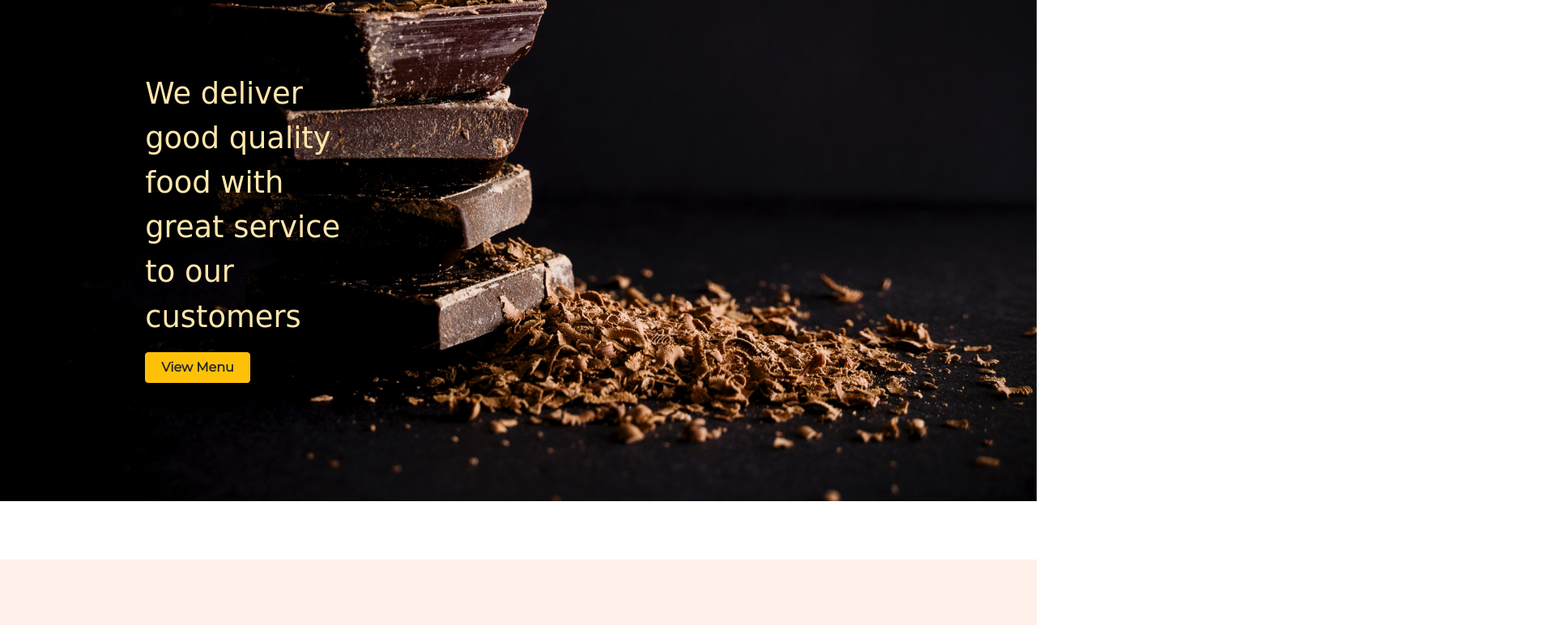
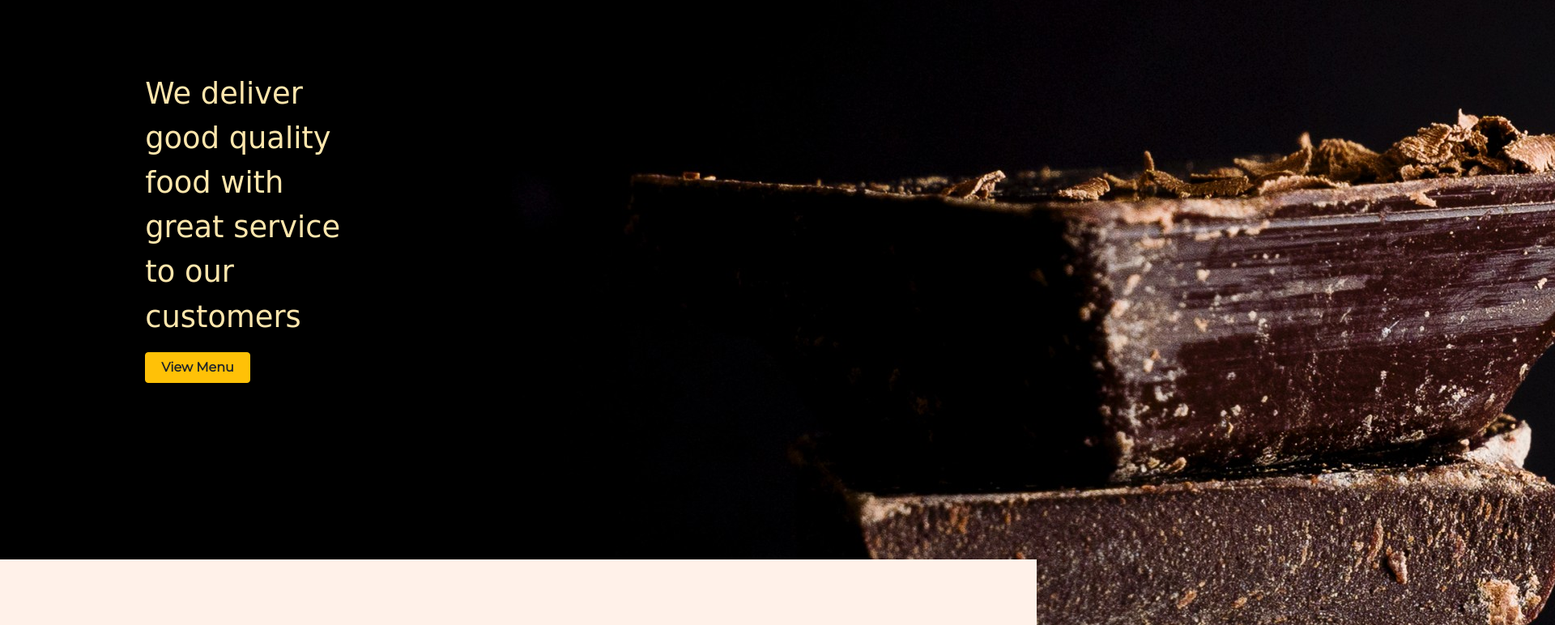
Before and after one commit to Rohit-FSD/food, a plain HTML site: page index.html in a window 1280 px wide. Shown: the part 101-873 px from the top of the page at 81% size, 1920 px wide, since content can reach past the window. Drawn offline with nearby package versions, Linux system fonts and the light colour scheme.

Commit message:
Update styles.css

```diff
--- a/styles.css
+++ b/styles.css
@@ -29,8 +29,7 @@ h1{
 }
 .titleimage
 {
-  width: 100%;
-  height:auto;
+  background-size:100%;
   position:absolute;
   z-index: -1;
   top: 0;
```
